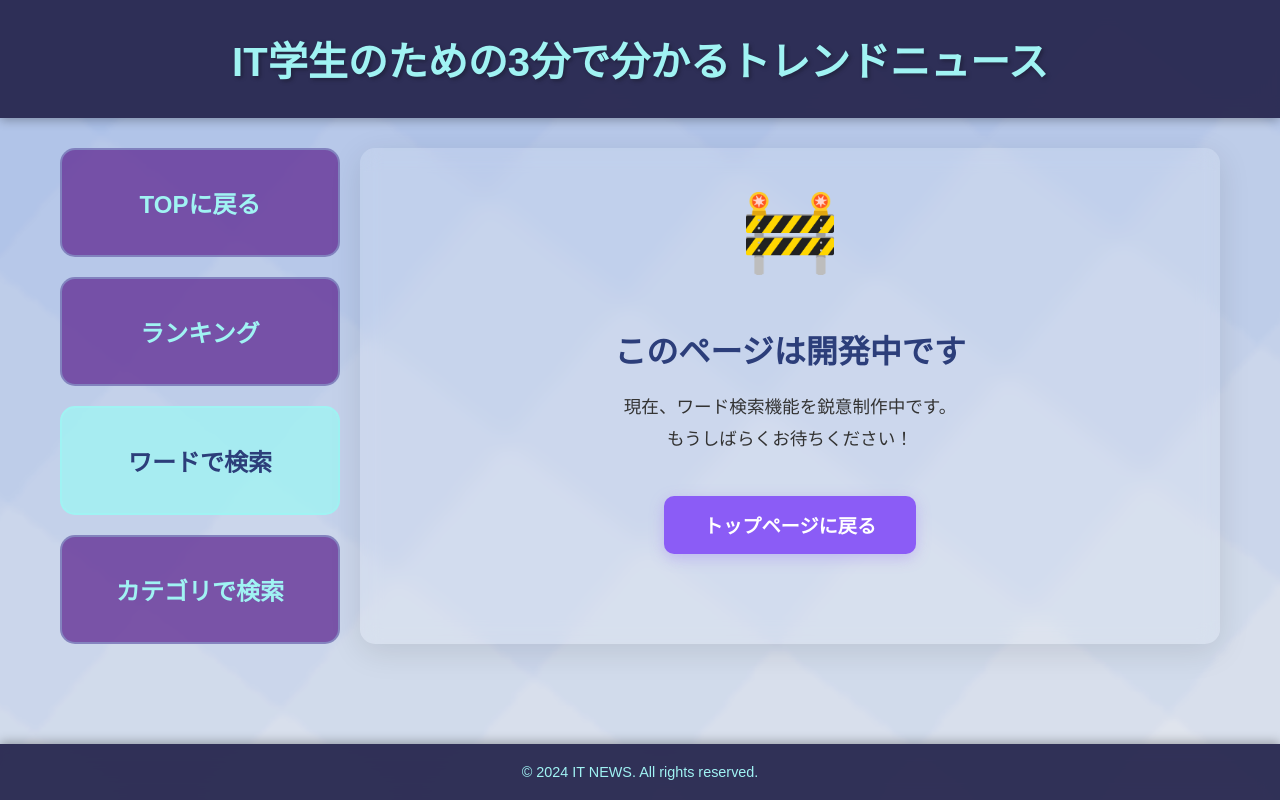
After one commit to tunakan777/it-news-test, a Flask app: page /contact in a window 1280 px wide. The commit adds this page. Run offline with Flask 3, Linux system fonts and the light colour scheme.

Commit message:
8トラップボタン修正

```diff
--- /dev/null
+++ b/templates/contact.html
@@ -0,0 +1,103 @@
+<!DOCTYPE html>
+<html lang="ja">
+<head>
+    <meta charset="UTF-8">
+    <meta name="viewport" content="width=device-width, initial-scale=1.0">
+    <title>ワードで検索 - IT学生のための3分で分かるトレンドニュース</title>
+    <link rel="stylesheet" href="{{ url_for('static', filename='style.css') }}">
+    <style>
+        .construction-box {
+            display: flex;
+            flex-direction: column;
+            justify-content: center;
+            align-items: center;
+            min-height: 400px;
+            text-align: center;
+        }
+
+        .construction-icon {
+            font-size: 5em;
+            margin-bottom: 30px;
+            animation: bounce 2s infinite;
+        }
+
+        @keyframes bounce {
+            0%, 100% { transform: translateY(0); }
+            50% { transform: translateY(-20px); }
+        }
+
+        .construction-title {
+            font-size: 2em;
+            color: #2c3e7a;
+            margin-bottom: 20px;
+            font-weight: bold;
+        }
+
+        .construction-message {
+            font-size: 1.1em;
+            color: #333;
+            margin-bottom: 40px;
+            line-height: 1.8;
+        }
+
+        .back-btn {
+            background: #8b5cf6;
+            color: white;
+            padding: 15px 40px;
+            border-radius: 10px;
+            text-decoration: none;
+            font-size: 1.2em;
+            font-weight: bold;
+            transition: all 0.3s;
+            display: inline-block;
+            box-shadow: 0 4px 15px rgba(139, 92, 246, 0.3);
+        }
+
+        .back-btn:hover {
+            background: #7c3aed;
+            transform: translateY(-3px);
+            box-shadow: 0 6px 20px rgba(139, 92, 246, 0.4);
+        }
+    </style>
+</head>
+<body>
+    <!-- ヘッダー -->
+    <header class="site-header">
+        <div class="header-content">
+            <h1>IT学生のための3分で分かるトレンドニュース</h1>
+        </div>
+    </header>
+
+    <div class="container">
+        <div class="main-content">
+            <aside class="sidebar">
+                <a href="/" class="sidebar-btn">TOPに戻る</a>
+                <a href="/ranking" class="sidebar-btn">ランキング</a>
+                <a href="/contact" class="sidebar-btn top-btn">ワードで検索</a>
+                <a href="/about" class="sidebar-btn">カテゴリで検索</a>
+            </aside>
+
+            <main class="content-area">
+                <div class="construction-box">
+                    <div class="construction-icon">🚧</div>
+                    <h2 class="construction-title">このページは開発中です</h2>
+                    <p class="construction-message">
+                        現在、ワード検索機能を鋭意制作中です。<br>
+                        もうしばらくお待ちください！
+                    </p>
+                    <a href="/" class="back-btn">トップページに戻る</a>
+                </div>
+            </main>
+        </div>
+    </div>
+
+    <!-- フッター -->
+    <footer class="site-footer">
+        <div class="footer-content">
+            <div class="copyright">
+                &copy; 2024 IT NEWS. All rights reserved.
+            </div>
+        </div>
+    </footer>
+</body>
+</html>
```
Also changed, not shown: templates/about.html (+103 -2 lines), templates/ranking.html (added, +103 -0 lines).
